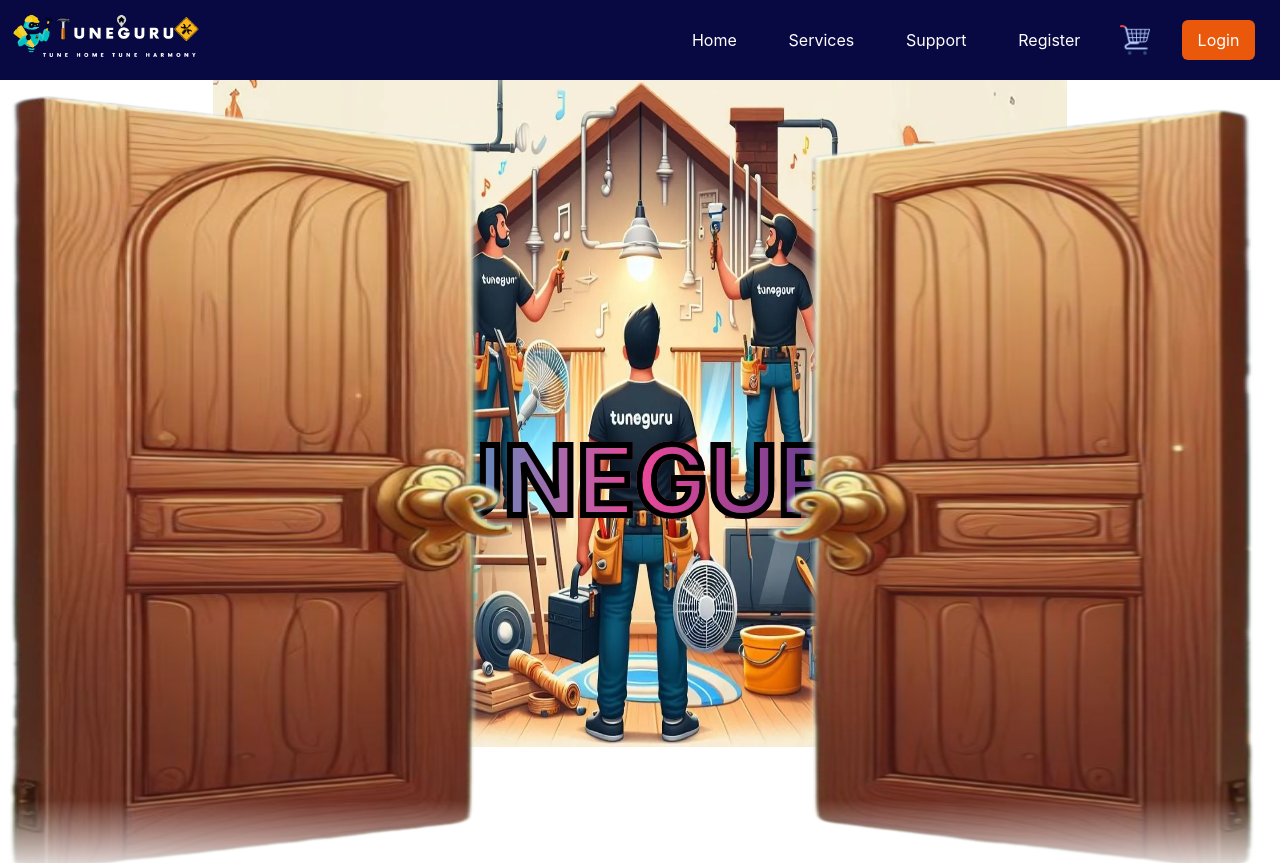
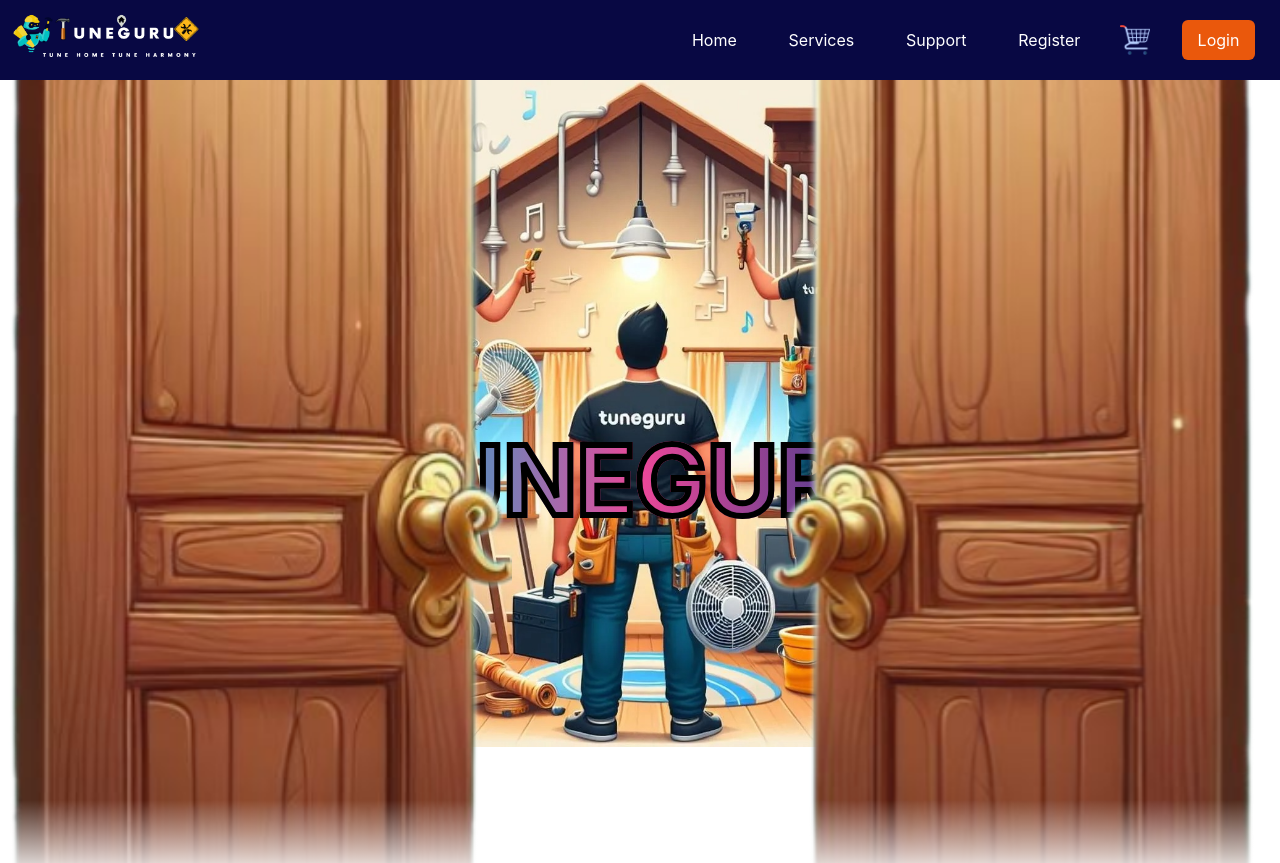
Before and after one commit to yogesh-d-be/TuneGuru, a React (Create React App) app: page / in a window 1280 px wide. Shown: the top 863 px of the page. Built offline with nearby package versions, Linux system fonts and the light colour scheme; no server answers.

Commit message:
parallax change

```diff
--- a/src/components/Home/Parallax.jsx
+++ b/src/components/Home/Parallax.jsx
@@ -1,64 +1,37 @@
-import React, { useEffect}  from "react";
-//I stored the gsap cdn link in the index.html file. Then I can use easily gsap globally without import.
+import React, { useEffect } from "react";
 import gsap from "gsap";
-import ScrollTrigger from "gsap/ScrollTrigger"
+import ScrollTrigger from "gsap/ScrollTrigger";
 import "./Parallax.css";
-// import ParallaxContext from "./ParallaxContext";
 
-
-//Initialize ScrollTrigger with GSAP
 gsap.registerPlugin(ScrollTrigger);
 
 function Parallax() {
-  // const parallaxValue = useContext(ParallaxContext); // Using useContext to access the value
-useEffect(()=>{
-    gsap.from(".im-bg",{
-        scrollTrigger:{
-            scrub:1,
-             // Throttle updates to every 100ms
+  useEffect(() => {
+    const animateElements = () => {
+      gsap.from(".im-bg", {
+        scrollTrigger: {
+          scrub: 1,
         },
-        scale: 1.4
-
+        scale: 1.4,
       });
-    gsap.from(".im-bg-1",{
-        scrollTrigger:{
-            scrub:1,
-           // Throttle updates to every 100ms
+      gsap.from(".im-bg-1", {
+        scrollTrigger: {
+          scrub: 1,
         },
-        scale: 1.4
-
+        scale: 1.4,
       });
-    // gsap.from(".serv_man",{
-    //     scrollTrigger:{
-    //         scrub:1
-    //     },
-    //     scale:0.5
-    // })
-
-        gsap.from(".door_l",{
-            scrollTrigger:{
-                scrub:1,
-                 // Throttle updates to every 100ms
+      gsap.from(".door_l", {
+        scrollTrigger: {
+          scrub: 1,
         },
-            x:-200
-        })
-
-        gsap.from(".door_r",{
-            scrollTrigger:{
-                scrub:1,
-
+        x: -200,
+      });
+      gsap.from(".door_r", {
+        scrollTrigger: {
+          scrub: 1,
         },
-            x:200
-        })
-
-        // gsap.from(".comp",{
-        //     scrollTrigger:{
-        //         scrub:1
-        //     },
-        //     y:100
-        // })
-
-        // Animation for ".comp" class with scroll direction check
+        x: 200,
+      });
       gsap.to(".comp", {
         scrollTrigger: {
           trigger: ".comp",
@@ -66,54 +39,58 @@
           end: "bottom top",
           scrub: 1,
           onUpdate: (self) => {
-            // Check scroll direction
             const scrollDirection = self.direction;
-
-            // Adjust the 'y' property based on scroll direction
             if (scrollDirection === 1) {
-              // Scrolling down
               gsap.to(".comp", {
-                y: 300, // Move down
+                y: 300,
                 duration: 1.5,
-
               });
             } else {
-              // Scrolling up
               gsap.to(".comp", {
-                y: 0, // Move back to center
+                y: 0,
                 duration: 1.5,
-
               });
             }
           },
         },
       });
+    };
+
+    animateElements(); // Call the animation function
 
     // Refresh ScrollTrigger after dynamic changes
     ScrollTrigger.refresh();
+  }, []); // Empty dependency array means this effect will run only once after the initial render
 
-},[]);
-
-
-    return(
-      // <ParallaxContext.Provider value={parallaxValue}>
+  return (
     <>
       <section className="relative w-full h-screen flex justify-center items-center overflow-hidden">
-
-            <img src= {require('../../assests/images/Service persons.jpeg')} alt="Service persons" className="im-bg absolute top-0 left-50 w-4/6 h-5/6 objcet-cover pointer-events-none mo:hidden ta:hidden de:block des:block"/>
-            <img src= {require('../../assests/images/Service person-mobile.jpeg')} alt="Service persons" className="im-bg-1 absolute top-0 left-50 w-full h-5/6 objcet-cover pointer-events-none mo:block ta:block ta:w-4/6 de:hidden des:hidden"/>
-            <h2 className="relative  text-8xl comp scroll-smooth  font-bold bg-gradient-to-r from-cyan-500 via-pink-500 to-blue-900  inline-block text-transparent bg-clip-text font-outline-6 mo:text-6xl mo:font-outline-3  ta:text-7xl ta:font-outline-4">TUNEGURU</h2>
-            {/* <img src= {require('../../assests/Images/service.png')} alt="Home Service Person"  className="absolute top-1/2 left-1/2 transform -translate-x-1/2 -translate-y-1/2 h-96 object-cover pointer-events-none serv_man"/> */}
-            {/* <img src= {require('../../assests/Images/AC1.png')} alt="AC1" />
-            <img src= {require('../../assests/Images/AC2.png')} alt="AC2" /> */}
-            <img src= {require('../../assests/images/Door left.png')} alt="Door left" className="absolute top-0 left-0 w-2/5 h-screen objcet-cover pointer-events-none door_l mo:left-16"/>
-            <img src= {require('../../assests/images/Door right.png')} alt="Door right" className="absolute top-0 right-0 w-2/5 h-screen objcet-cover pointer-events-none door_r mo:right-16"/>
+        <img
+          src={require("../../assests/images/Service persons.jpeg")}
+          alt="Service persons"
+          className="im-bg absolute top-0 left-50 w-4/6 h-5/6 object-cover pointer-events-none mo:hidden ta:hidden de:block des:block"
+        />
+        <img
+          src={require("../../assests/images/Service person-mobile.jpeg")}
+          alt="Service persons"
+          className="im-bg-1 absolute top-0 left-50 w-full h-5/6 object-cover pointer-events-none mo:block ta:block ta:w-4/6 de:hidden des:hidden"
+        />
+        <h2 className="relative text-8xl comp scroll-smooth font-bold bg-gradient-to-r from-cyan-500 via-pink-500 to-blue-900 inline-block text-transparent bg-clip-text font-outline-6 mo:text-6xl mo:font-outline-3 ta:text-7xl ta:font-outline-4">
+          TUNEGURU
+        </h2>
+        <img
+          src={require("../../assests/images/Door left.png")}
+          alt="Door left"
+          className="absolute top-0 left-0 w-2/5 h-screen object-cover pointer-events-none door_l mo:left-16"
+        />
+        <img
+          src={require("../../assests/images/Door right.png")}
+          alt="Door right"
+          className="absolute top-0 right-0 w-2/5 h-screen object-cover pointer-events-none door_r mo:right-16"
+        />
       </section>
-
-
     </>
-        // </ParallaxContext.Provider>
-    )
+  );
 }
 
 export default Parallax;
```
Lines whose indentation alone changed are shown as unchanged.
